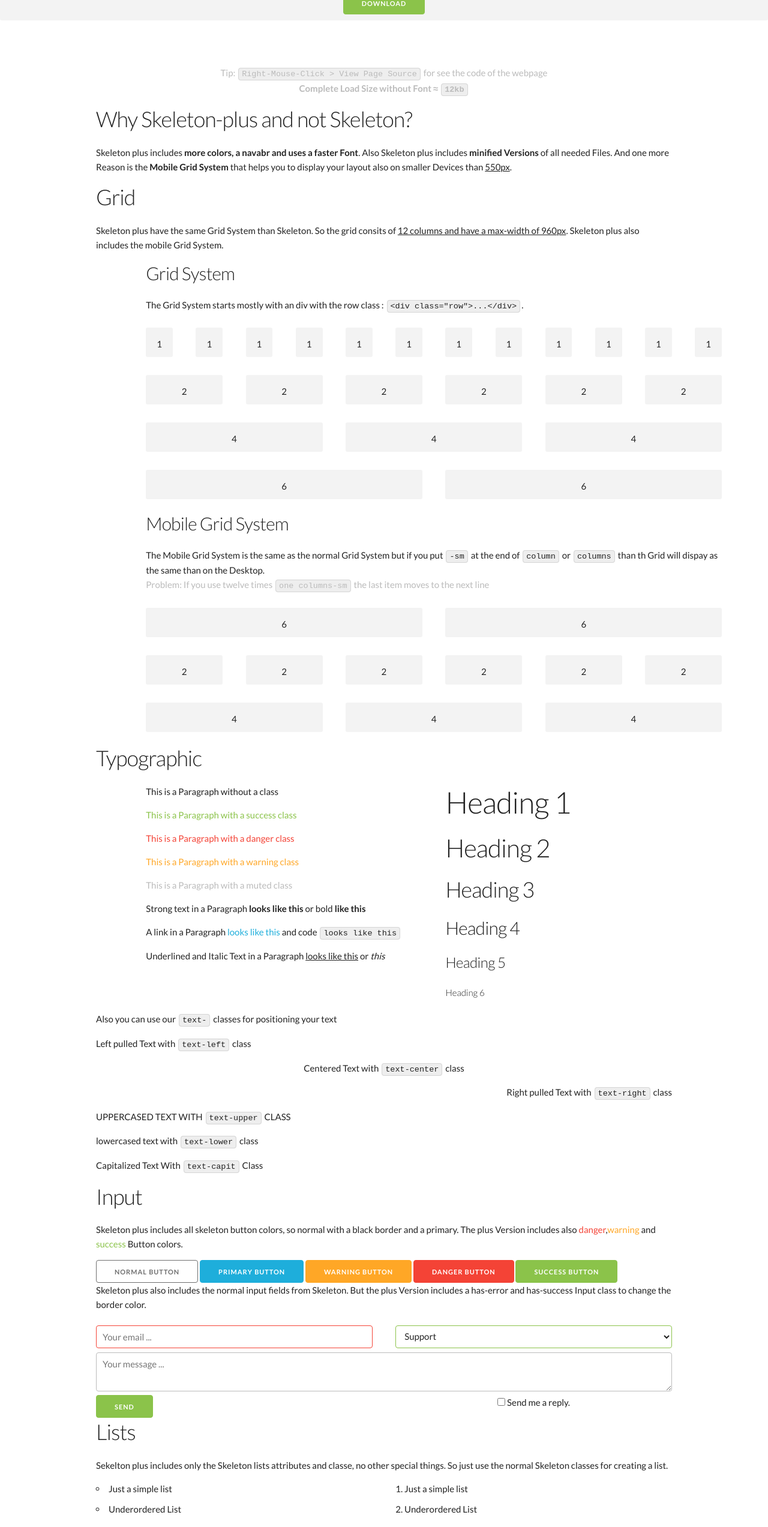
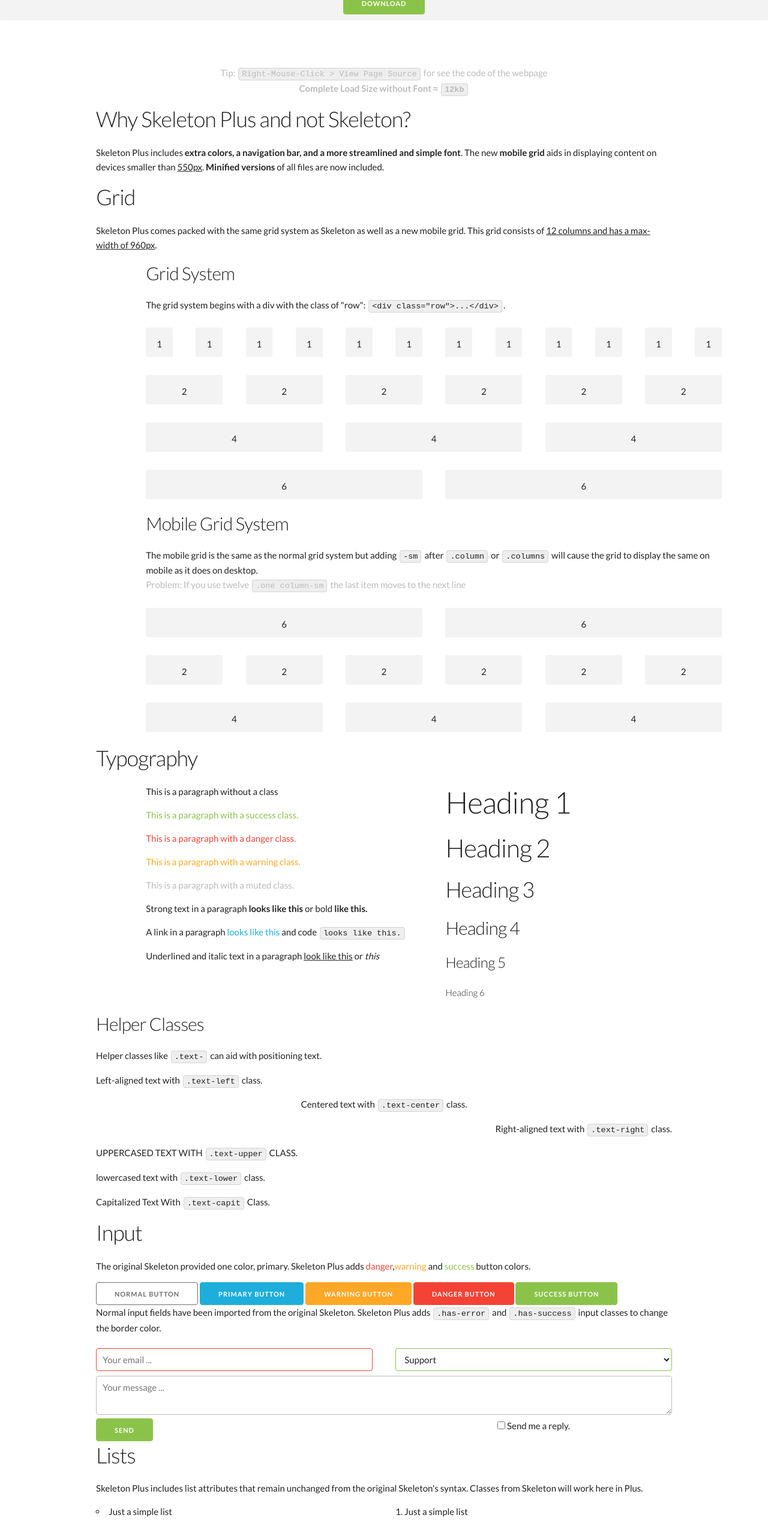
Before and after one commit to oltdaniel/skeleton-plus, a website: page index.html in a window 1280 px wide. Shown: the part 240-2785 px from the top of the page at 60% size. Drawn offline with Linux system fonts and the light colour scheme.

Commit message:
Fixes spelling and grammar.
Cleans up the index page for spelling and grammar errors.

```diff
--- a/index.html
+++ b/index.html
@@ -5,7 +5,7 @@
     <meta name="viewport" content="width=device-width, initial-scale=1">
     <link rel="stylesheet" href="css/normalize.css">
     <link rel="stylesheet" href="css/skeleton.plus.css">
-    <title>Skeleton plus</title>
+    <title>Skeleton Plus</title>
     <meta name="description" content>
     <meta name="author" content>
   </head>
@@ -46,20 +46,20 @@
     </nav>
     <div class="row">
       <div class="well text-center header">
-        <h2>Skeleton plus : A dead simple, responsive boilerplate.</h2>
+        <h2>Skeleton Plus : A dead simple, responsive boilerplate.</h2>
         <a class="button button-success">Download</a>
       </div>
     </div>
     <div class="container" id="examples">
       <p class="text-muted text-center">Tip: <code>Right-Mouse-Click > View Page Source</code> for see the code of the webpage<br><strong class="row">Complete Load Size without Font &asymp; <code>12kb</code></strong></p>
-      <h3>Why Skeleton-plus and not Skeleton?</h3>
-      <p>Skeleton plus includes <b>more colors, a navabr and uses a faster Font</b>. Also Skeleton plus includes <b>minified Versions</b> of all needed Files. And one more Reason is the <b>Mobile Grid System</b> that helps you to display your layout also on smaller Devices than <u>550px</u>.</p>
+      <h3>Why Skeleton Plus and not Skeleton?</h3>
+      <p>Skeleton Plus includes <b>extra colors, a navigation bar, and a more streamlined and simple font</b>.  The new <b>mobile grid</b> aids in displaying content on devices smaller than <u>550px</u>. <b>Minified versions</b> of all files are now included. </p>
       <section id="grid">
         <h3>Grid</h3>
-        <p>Skeleton plus have the same Grid System than Skeleton. So the grid consits of <u>12 columns and have a max-width of 960px</u>. Skeleton plus also includes the mobile Grid System.</p>
+        <p>Skeleton Plus comes packed with the same grid system as Skeleton as well as a new mobile grid. This grid consists of <u>12 columns and has a max-width of 960px</u>.</p>
         <div class="offset-by-one column">
         <h4>Grid System</h4>
-        <p>The Grid System starts mostly with an div with the row class : <code>&lt;div class="row"&gt;...&lt;/div&gt;</code>.</p>
+        <p>The grid system begins with a div with the class of "row": <code>&lt;div class="row"&gt;...&lt;/div&gt;</code>.</p>
         <div class="row-example">
           <div class="row text-center">
             <div class="one columns well">
@@ -140,7 +140,7 @@
           </div>
         </div>
         <h4>Mobile Grid System</h4>
-        <p>The Mobile Grid System is the same as the normal Grid System but if you put <code>-sm</code> at the end of <code>column</code> or <code>columns</code> than th Grid will dispay as the same than on the Desktop.<br><font class="text-muted">Problem: If you use twelve times <code>one columns-sm</code> the last item moves to the next line</font></p>
+        <p>The mobile grid is the same as the normal grid system but adding <code>-sm</code> after <code>.column</code> or <code>.columns</code> will cause the grid to display the same on mobile as it does on desktop.<br><font class="text-muted">Problem: If you use twelve <code>.one column-sm</code> the last item moves to the next line</font></p>
         <div class="row-example">
           <div class="row text-center">
             <div class="six columns columns-sm well">
@@ -185,17 +185,17 @@
         </div>
       </section>
       <section id="typographic">
-        <h3>Typographic</h3>
+        <h3>Typography</h3>
         <div class="row offset-by-one column">
           <div class="six columns">
-            <p>This is a Paragraph without a class</p>
-            <p class="text-success">This is a Paragraph with a success class</p>
-            <p class="text-danger">This is a Paragraph with a danger class</p>
-            <p class="text-warning">This is a Paragraph with a warning class</p>
-            <p class="text-muted">This is a Paragraph with a muted class</p>
-            <p>Strong text in a Paragraph <strong>looks like this</strong> or bold <b>like this</b></p>
-            <p>A link in a Paragraph <a>looks like this</a> and code <code>looks like this</code></p>
-            <p>Underlined and Italic Text in a Paragraph <u>looks like this</u> or <i>this</i></p>
+            <p>This is a paragraph without a class</p>
+            <p class="text-success">This is a paragraph with a success class.</p>
+            <p class="text-danger">This is a paragraph with a danger class.</p>
+            <p class="text-warning">This is a paragraph with a warning class.</p>
+            <p class="text-muted">This is a paragraph with a muted class.</p>
+            <p>Strong text in a paragraph <strong>looks like this</strong> or bold <b>like this.</b></p>
+            <p>A link in a paragraph <a>looks like this</a> and code <code>looks like this.</code></p>
+            <p>Underlined and italic text in a paragraph <u>look like this</u> or <i>this</i></p>
           </div>
           <div class="six columns">
             <h1>Heading 1</h1>
@@ -206,23 +206,24 @@
             <h6>Heading 6</h6>
           </div>
         </div>
-        <p>Also you can use our <code>text-</code> classes for positioning your text</p>
-        <p class="text-left">Left pulled Text with <code>text-left</code> class</p>
-        <p class="text-center">Centered Text with <code>text-center</code> class</p>
-        <p class="text-right">Right pulled Text with <code>text-right</code> class</p>
-        <p class="text-upper">Uppercased Text with <code class="text-lower">text-upper</code> class</p>
-        <p class="text-lower">Lowercased Text with <code>text-lower</code> class</p>
-        <p class="text-capit">Capitalized Text with <code class="text-lower">text-capit</code> class</p>
+        <h4>Helper Classes</h4>
+        <p>Helper classes like <code>.text-</code> can aid with positioning text.</p>
+        <p class="text-left">Left-aligned text with <code>.text-left</code> class.</p>
+        <p class="text-center">Centered text with <code>.text-center</code> class.</p>
+        <p class="text-right">Right-aligned text with <code>.text-right</code> class.</p>
+        <p class="text-upper">Uppercased Text with <code class="text-lower">.text-upper</code> class.</p>
+        <p class="text-lower">Lowercased Text with <code>.text-lower</code> class.</p>
+        <p class="text-capit">Capitalized Text with <code class="text-lower">.text-capit</code> class.</p>
       </section>
       <section id="input">
         <h3>Input</h3>
-        <p>Skeleton plus includes all skeleton button colors, so normal with a black border and a primary. The plus Version includes also <font class="text-danger">danger</font>,<font class="text-warning">warning</font> and <font class="text-success">success</font> Button colors.</p>
+        <p>The original Skeleton provided one color, <font class="text-primary">primary</font>. Skeleton Plus adds <font class="text-danger">danger</font>,<font class="text-warning">warning</font> and <font class="text-success">success</font> button colors.</p>
         <button>Normal Button</button>
         <button class="button-primary">Primary Button</button>
         <button class="button-warning">Warning Button</button>
         <button class="button-danger">Danger Button</button>
         <button class="button-success">Success Button</button>
-        <p>Skeleton plus also includes the normal input fields from Skeleton. But the plus Version includes a has-error and has-success Input class to change the border color.</p>
+        <p>Normal input fields have been imported from the original Skeleton. Skeleton Plus adds <code>.has-error</code> and <code>.has-success</code> input classes to change the border color.</p>
         <div class="row">
           <div class="six columns">
             <input type="text" class="has-error u-full-width" placeholder="Your email ...">
@@ -247,16 +248,16 @@
       </section>
       <section id="lists">
         <h3>Lists</h3>
-        <p>Sekelton plus includes only the Skeleton lists attributes and classe, no other special things. So just use the normal Skeleton classes for creating a list.</p>
+        <p>Skeleton Plus includes list attributes that remain unchanged from the original Skeleton's syntax. Classes from Skeleton will work here in Plus.</p>
         <div class="row">
           <div class="six columns">
             <ul>
               <li>Just a simple list</li>
               <li>
-                Underordered List
+                Unordered List
                 <ul>
-                  <li>Underordered Item #1</li>
-                  <li>Underordered Item #2</li>
+                  <li>Unordered Item #1</li>
+                  <li>Unordered Item #2</li>
                 </ul>
               </li>
             </ul>
@@ -265,10 +266,10 @@
             <ol>
               <li>Just a simple list</li>
               <li>
-                Underordered List
+                Ordered List
                 <ol>
-                  <li>Underordered Item</li>
-                  <li>Underordered Item</li>
+                  <li>Ordered Item</li>
+                  <li>Ordered Item</li>
                 </ol>
               </li>
             </ol>
@@ -277,10 +278,10 @@
       </section>
       <section id="code">
         <h3>Code</h3>
-        <p>This classes from the normal Skeleton class helps you to display simple code correctly, but without any syntax higlighting.</p>
-        <p>This is working in a Paragraph <code>like this</code></p>
+        <p>This class from the original Skeleton helps display simple code correctly.</p>
+        <p>This is code working in a paragraph <code>like this.</code></p>
         <pre><code>
-          Or in a Bigger Version
+          Or in a larger text field
 
           .container {
             margin:auto;
@@ -289,7 +290,7 @@
       </section>
       <section id="tables">
         <h3>Tables</h3>
-        <p>The Table functions are the same than in Skeleton. Maybe in the future we add some more classes with <b>c</b><font class="text-success">o</font>l<font class="text-warning">o</font>r<font class="text-danger">s</font>.</p>
+        <p>The tables in Skeleton Plus function the same as Skeleton. Maybe in the future we will add more classes with <b>c</b><font class="text-success">o</font>l<font class="text-warning">o</font>r<font class="text-danger">s</font>.</p>
         <table class="u-full-width">
           <thead>
             <tr>
@@ -303,11 +304,11 @@
             <tr>
               <td>Daniel Oltmanns</td>
               <td>14</td>
-              <td>Web Development ans Sport</td>
+              <td>Web Development and Sports</td>
               <td>Germany</td>
             </tr>
             <tr>
-              <td>Jorge Anonymus</td>
+              <td>Jorge Anonymous</td>
               <td>21</td>
               <td>Web Designing</td>
               <td>Germany</td>
@@ -316,8 +317,8 @@
         </table>
       </section>
       <section id="navbar">
-        <h3>Navbar</h3>
-        <p>Specially and only included is the Navbar in Skeleton plus. <b>Example is on the top.</b></p>
+        <h3>Navigation Bar</h3>
+        <p>New with Skeleton Plus is the navbar. <b>Check out the example up top.</b></p>
       </section>
     </div>
   </body>
```
